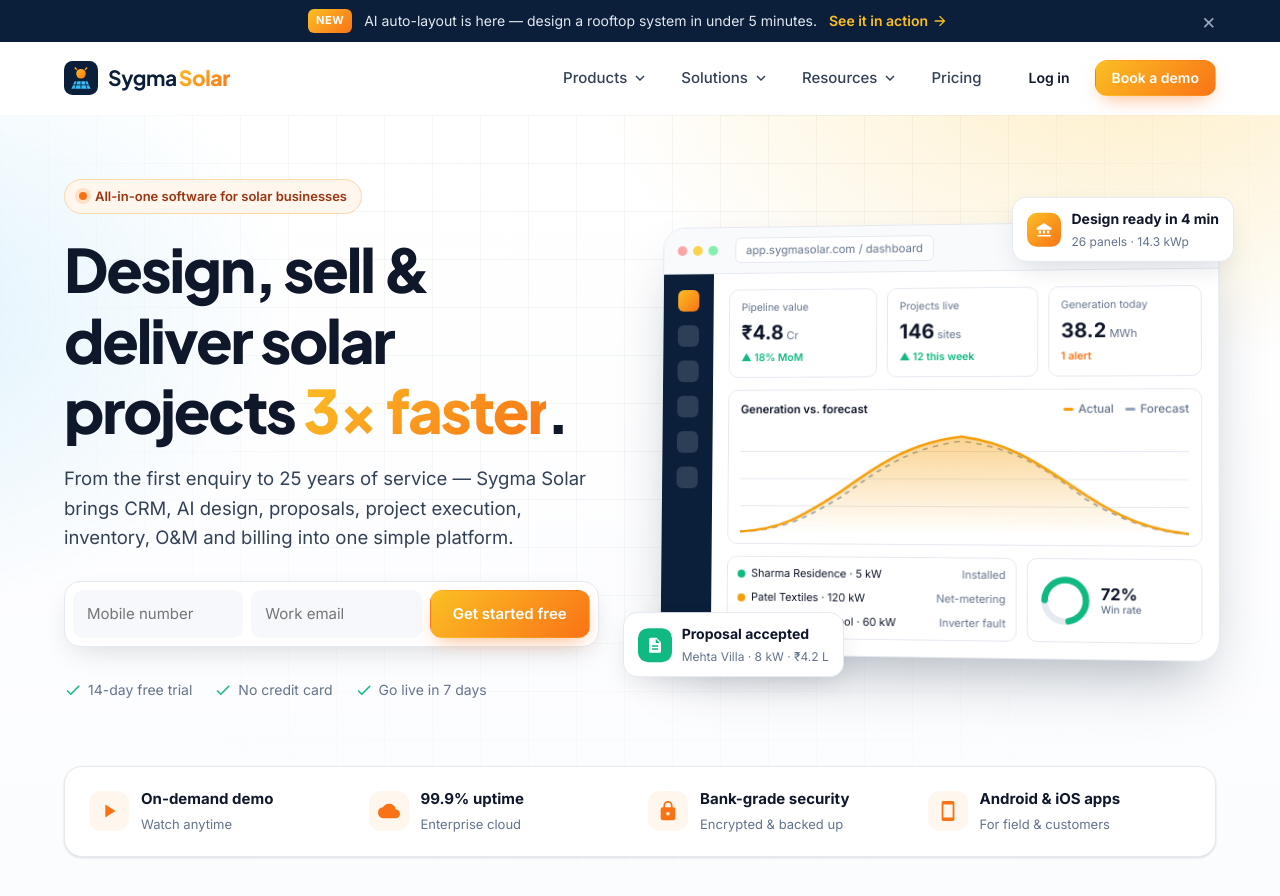
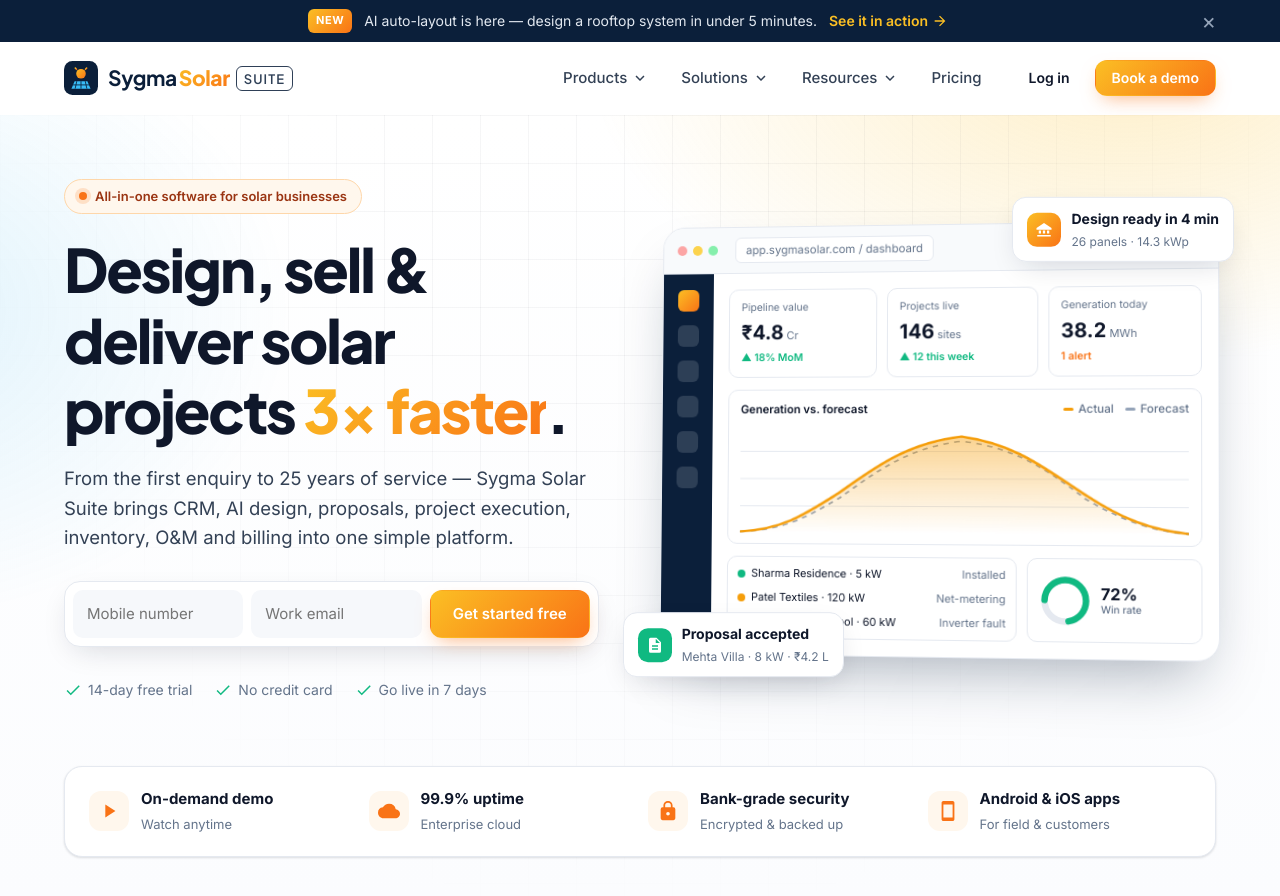
Before and after one commit to dailikart/sygma, a PHP site: page / in a window 1280 px wide. Shown: the top 896 px of the page. Run offline with PHP 8.4, Linux system fonts and the light colour scheme.

Commit message:
Rename brand to Sygma Solar Suite across the website
Co-Authored-By: Claude Opus 5.5 <noreply@anthropic.com>
Claude-Session: https://claude.ai/code/session_01QXpB3q88bBHgQq1tyttGp6

```diff
--- a/assets/css/style.css
+++ b/assets/css/style.css
@@ -1,5 +1,5 @@
 /* ==========================================================
-   Sygma Solar — Landing page styles
+   Sygma Solar Suite — Landing page styles
    ========================================================== */
 :root {
   --navy: #0b1f3a;
@@ -89,6 +89,8 @@ button { font: inherit; cursor: pointer; color: inherit; }
 .brand { display: inline-flex; align-items: center; gap: 10px; font-family: var(--font-head); font-weight: 700; font-size: 21px; color: var(--navy); letter-spacing: -.02em; }
 .brand b { font-weight: 800; background: var(--grad); -webkit-background-clip: text; background-clip: text; color: transparent; margin-left: 2px; }
 .brand.light { color: #fff; }
+.brand-suite { font-style: normal; font-weight: 600; margin-left: 6px; font-size: .62em; letter-spacing: .08em; text-transform: uppercase; padding: 3px 7px; border-radius: 6px; border: 1.5px solid currentColor; opacity: .85; position: relative; top: -2px; }
+@media (max-width: 360px) { .brand-suite { display: none; } }
 .main-nav { display: flex; align-items: center; gap: 4px; }
 .nav-item { position: relative; }
 .nav-link { display: inline-flex; align-items: center; gap: 4px; background: none; border: 0; padding: 10px 14px; font-size: 15px; font-weight: 500; color: var(--text); border-radius: 10px; transition: color .2s, background .2s; }
--- a/assets/js/main.js
+++ b/assets/js/main.js
@@ -1,4 +1,4 @@
-/* Sygma Solar — landing page interactions (no dependencies) */
+/* Sygma Solar Suite — landing page interactions (no dependencies) */
 (function () {
   'use strict';
 
@@ -266,7 +266,7 @@
         iframe.src = src + (src.indexOf('?') > -1 ? '&' : '?') + 'autoplay=1';
         iframe.allow = 'autoplay; encrypted-media; picture-in-picture';
         iframe.allowFullscreen = true;
-        iframe.title = 'Sygma Solar product tour';
+        iframe.title = 'Sygma Solar Suite product tour';
         frame.innerHTML = '';
         frame.appendChild(iframe);
       }
--- a/index.html
+++ b/index.html
@@ -3,10 +3,10 @@
 <head>
   <meta charset="utf-8">
   <meta name="viewport" content="width=device-width, initial-scale=1">
-  <title>Sygma Solar — All-in-One Solar Business Software | Design, CRM, Projects, O&amp;M</title>
-  <meta name="description" content="Sygma Solar is the all-in-one software for solar installers and EPCs: AI rooftop design, instant proposals, CRM, project management, procurement, O&amp;M, plant monitoring and billing.">
+  <title>Sygma Solar Suite — All-in-One Solar Business Software | Design, CRM, Projects, O&amp;M</title>
+  <meta name="description" content="Sygma Solar Suite is the all-in-one software for solar installers and EPCs: AI rooftop design, instant proposals, CRM, project management, procurement, O&amp;M, plant monitoring and billing.">
   <meta name="theme-color" content="#0b1f3a">
-  <meta property="og:title" content="Sygma Solar — All-in-One Solar Business Software">
+  <meta property="og:title" content="Sygma Solar Suite — All-in-One Solar Business Software">
   <meta property="og:description" content="Design, sell, install and maintain solar projects from one platform.">
   <meta property="og:type" content="website">
   <link rel="icon" href="assets/img/favicon.svg" type="image/svg+xml">
@@ -56,9 +56,9 @@
   <!-- ============ HEADER ============ -->
   <header class="site-header" id="top">
     <div class="container nav-wrap">
-      <a href="#top" class="brand" aria-label="Sygma Solar home">
+      <a href="#top" class="brand" aria-label="Sygma Solar Suite home">
         <img src="assets/img/favicon.svg" alt="" width="34" height="34">
-        <span>Sygma<b>Solar</b></span>
+        <span>Sygma<b>Solar</b><em class="brand-suite">Suite</em></span>
       </a>
 
       <nav class="main-nav" id="main-nav" aria-label="Primary">
@@ -97,7 +97,7 @@
           <button class="nav-link" aria-expanded="false">Resources <svg><use href="#i-chev"/></svg></button>
           <div class="mega mega-sm">
             <a href="#calculator" class="mega-link"><span><b>Solar ROI calculator</b><small>Estimate savings and payback</small></span></a>
-            <a href="#stories" class="mega-link"><span><b>Customer stories</b><small>How teams grow with Sygma</small></span></a>
+            <a href="#stories" class="mega-link"><span><b>Customer stories</b><small>How teams grow with Sygma Solar Suite</small></span></a>
             <a href="#faq" class="mega-link"><span><b>Help &amp; FAQ</b><small>Answers to common questions</small></span></a>
             <a href="#security" class="mega-link"><span><b>Security</b><small>How we protect your data</small></span></a>
           </div>
@@ -123,7 +123,7 @@
         <div class="hero-copy">
           <span class="eyebrow"><span class="dot"></span> All-in-one software for solar businesses</span>
           <h1>Design, sell &amp; deliver solar projects <span class="grad">3× faster</span>.</h1>
-          <p class="lead">From the first enquiry to 25 years of service — Sygma Solar brings CRM, AI design, proposals, project execution, inventory, O&amp;M and billing into one simple platform.</p>
+          <p class="lead">From the first enquiry to 25 years of service — Sygma Solar Suite brings CRM, AI design, proposals, project execution, inventory, O&amp;M and billing into one simple platform.</p>
 
           <form class="hero-form" id="hero-form" novalidate>
             <label class="sr-only" for="hero-phone">Mobile number</label>
@@ -142,7 +142,7 @@
         </div>
 
         <!-- Dashboard mockup -->
-        <div class="hero-visual" aria-label="Sygma Solar dashboard preview">
+        <div class="hero-visual" aria-label="Sygma Solar Suite dashboard preview">
           <div class="mock">
             <div class="mock-bar">
               <i></i><i></i><i></i>
@@ -267,7 +267,7 @@
         <div class="split-copy reveal">
           <span class="kicker">Solar design</span>
           <h2>From satellite image to optimised layout in under 5 minutes</h2>
-          <p>Drop a pin on the customer's address. Sygma Solar maps the roof, detects obstructions, runs a year-long shade simulation and places panels for maximum generation — automatically.</p>
+          <p>Drop a pin on the customer's address. Sygma Solar Suite maps the roof, detects obstructions, runs a year-long shade simulation and places panels for maximum generation — automatically.</p>
           <ul class="checks">
             <li>AI auto-layout with obstruction &amp; setback detection</li>
             <li>Hour-by-hour shade analysis and solar access scores</li>
@@ -409,7 +409,7 @@
         <div class="section-head">
           <span class="kicker">Operate &amp; scale</span>
           <h2>Run operations like a 1,000-person company</h2>
-          <p>After installation, Sygma Solar keeps your plants performing, your stock stocked and your cash flowing.</p>
+          <p>After installation, Sygma Solar Suite keeps your plants performing, your stock stocked and your cash flowing.</p>
         </div>
 
         <div class="tabs" role="tablist" aria-label="Operations modules">
@@ -553,7 +553,7 @@
         <div class="section-head">
           <span class="kicker">Free tool</span>
           <h2>Rooftop solar savings calculator</h2>
-          <p>The same engine that powers Sygma proposals. Try it with your own numbers.</p>
+          <p>The same engine that powers Sygma Solar Suite proposals. Try it with your own numbers.</p>
         </div>
         <div class="calc reveal">
           <form class="calc-inputs" id="calc" onsubmit="return false">
@@ -828,7 +828,7 @@
         </div>
         <div class="faq">
           <details open>
-            <summary>Is Sygma Solar suitable for small installers?</summary>
+            <summary>Is Sygma Solar Suite suitable for small installers?</summary>
             <p>Yes. The Starter plan is built for small teams doing a handful of rooftop projects a month. You can switch on more modules — design, inventory, O&amp;M — as you grow.</p>
           </details>
           <details>
@@ -865,7 +865,7 @@
         <div class="cta-copy">
           <span class="kicker">Get started</span>
           <h2>Ready to grow your solar business?</h2>
-          <p>Book a free, personalised 30-minute demo. We'll show you exactly how Sygma Solar fits the way your team works.</p>
+          <p>Book a free, personalised 30-minute demo. We'll show you exactly how Sygma Solar Suite fits the way your team works.</p>
           <ul class="checks light">
             <li>Demo tailored to your business</li>
             <li>Free workflow &amp; process review</li>
@@ -909,7 +909,7 @@
           </div>
           <button type="submit" class="btn btn-primary btn-block btn-lg">Book my demo</button>
           <p class="form-msg" id="form-msg" role="status" aria-live="polite"></p>
-          <small class="form-fine">By submitting, you agree to be contacted about Sygma Solar. We never share your details.</small>
+          <small class="form-fine">By submitting, you agree to be contacted about Sygma Solar Suite. We never share your details.</small>
         </form>
       </div>
     </section>
@@ -921,7 +921,7 @@
       <div class="foot-brand">
         <a href="#top" class="brand light">
           <img src="assets/img/favicon.svg" alt="" width="30" height="30">
-          <span>Sygma<b>Solar</b></span>
+          <span>Sygma<b>Solar</b><em class="brand-suite">Suite</em></span>
         </a>
         <p>The all-in-one operating system for solar businesses — design, sell, install and maintain from one platform.</p>
         <form class="newsletter" id="newsletter" novalidate>
@@ -957,7 +957,7 @@
       </div>
     </div>
     <div class="container foot-bottom">
-      <span>© <span id="year">2026</span> Sygma Solar. All rights reserved.</span>
+      <span>© <span id="year">2026</span> Sygma Solar Suite. All rights reserved.</span>
       <a href="#top" class="to-top">Back to top ↑</a>
     </div>
   </footer>
```
Also changed, not shown: README.md.
